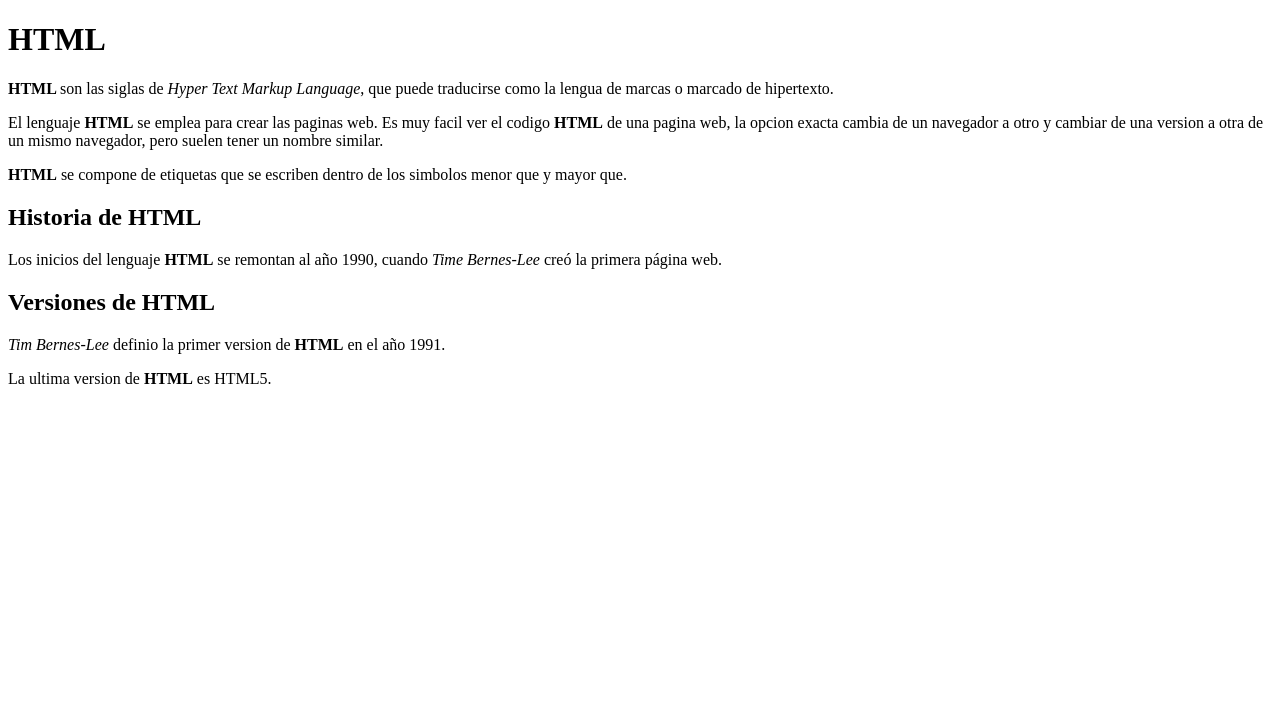
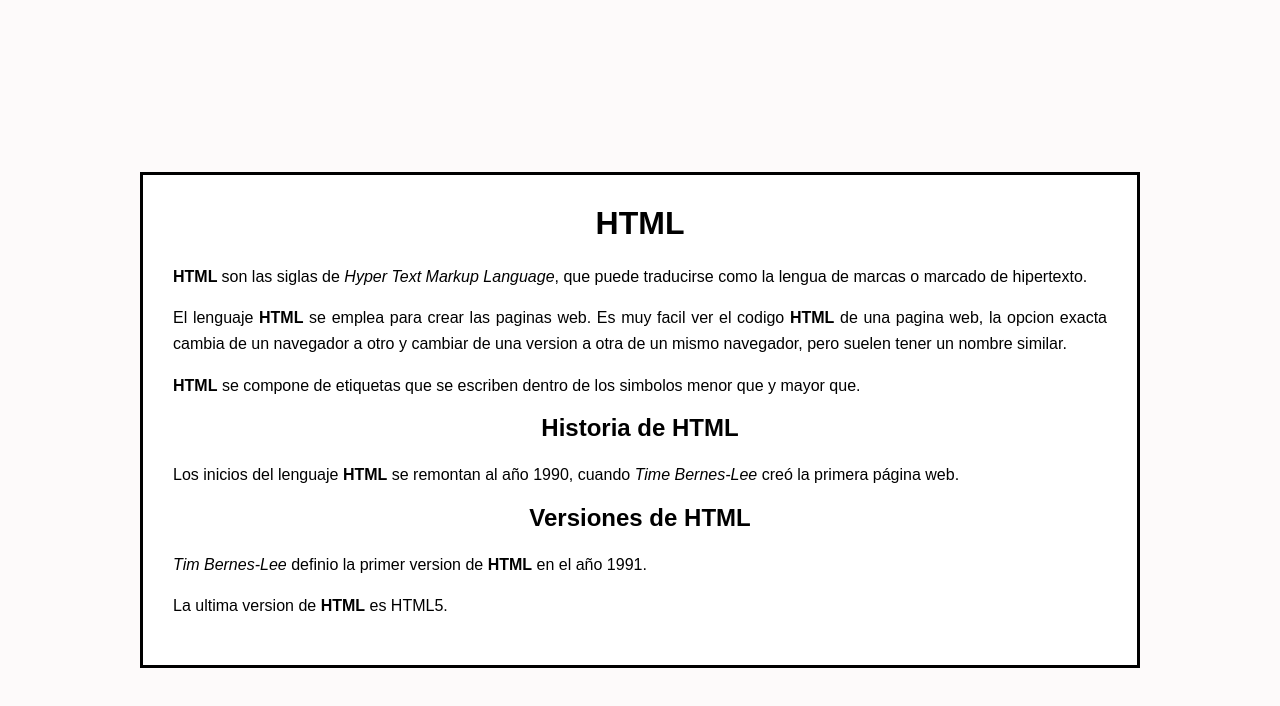
Before and after one commit to FernandoAndresColina/Tareas-HTML, a plain HTML site: page tarea5.1/index.html in a window 1280 px wide. Drawn offline with Linux system fonts and the light colour scheme.

Commit message:
Agregando estilo.css

```diff
--- /dev/null
+++ b/tarea5.1/estilo.css
@@ -0,0 +1,33 @@
+/* 1. Centrado total del contenedor */
+body {
+  margin: 0;
+  min-height: 100vh;
+  display: flex;
+  justify-content: center;
+  align-items: center;
+  background-color: #fdfafa;
+  font-family: Arial, sans-serif;
+  padding: 20px;
+}
+
+/* 2. La caja negra cuadrada */
+.caja-centrada {
+  border: 3px solid black;
+  padding: 30px;
+  max-width: 1000px;
+  background-color: white;
+  /* Esto asegura que la caja no se vea "mordida" por el borde */
+  box-sizing: border-box;
+}
+
+/* 3. Estética de los textos */
+h1,
+h2 {
+  text-align: center;
+  margin-top: 0;
+}
+
+p {
+  line-height: 1.6; /* Mejora la lectura */
+  text-align: justify;
+}
--- a/tarea5.1/index.html
+++ b/tarea5.1/index.html
@@ -27,9 +27,11 @@
 
     <!-- Para algunos navegadores móviles -->
     <meta name="theme-color" content="#1e7bbf" />
+    <link rel="stylesheet" href="estilo.css" />
   </head>
 
   <body>
+    <div class="caja-centrada">
       <h1>HTML</h1>
       <p>
         <strong>HTML </strong>son las siglas de
@@ -37,10 +39,10 @@
         lengua de marcas o marcado de hipertexto.
       </p>
       <p>
-      El lenguaje <strong>HTML</strong> se emplea para crear las paginas web. Es
-      muy facil ver el codigo <strong>HTML</strong> de una pagina web, la opcion
-      exacta cambia de un navegador a otro y cambiar de una version a otra de un
-      mismo navegador, pero suelen tener un nombre similar.
+        El lenguaje <strong>HTML</strong> se emplea para crear las paginas web.
+        Es muy facil ver el codigo <strong>HTML</strong> de una pagina web, la
+        opcion exacta cambia de un navegador a otro y cambiar de una version a
+        otra de un mismo navegador, pero suelen tener un nombre similar.
       </p>
       <p>
         <strong>HTML</strong> se compone de etiquetas que se escriben dentro de
@@ -57,5 +59,6 @@
         <strong>HTML</strong> en el año 1991.
       </p>
       <p>La ultima version de <strong>HTML</strong> es HTML5.</p>
+    </div>
   </body>
 </html>
```
Lines whose indentation alone changed are shown as unchanged.
